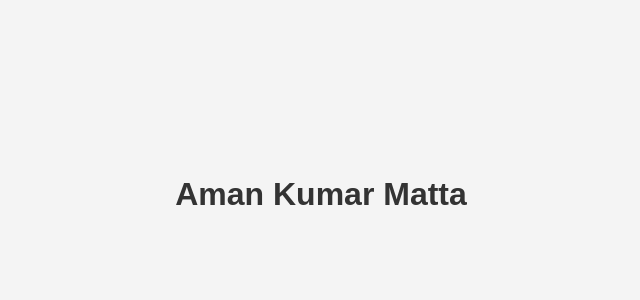
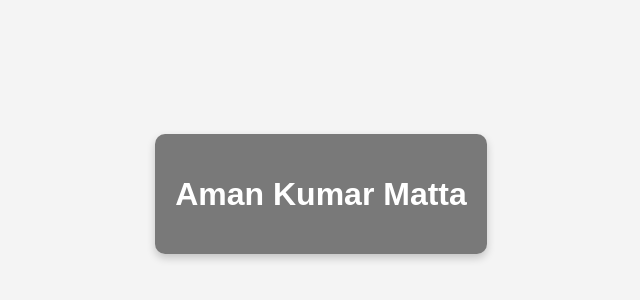
Before and after one commit to amankumarmatta/Website, a plain HTML site: page index.html in a window 1280 px wide. Shown: the part 206-506 px from the top of the page, without its empty margins (319-959 px from the left). Drawn offline with Linux system fonts and the light colour scheme.

Commit message:
Added BG

```diff
--- a/index.html
+++ b/index.html
@@ -3,7 +3,7 @@
 <head>
     <meta charset="UTF-8">
     <meta name="viewport" content="width=device-width, initial-scale=1.0">
-    <title>My Website</title>
+    <title>Document</title>
     <style>
         body {
             font-family: Arial, sans-serif;
@@ -15,12 +15,20 @@
             height: 100vh;
             background-color: #f4f4f4;
         }
+        .glassy-background {
+            background: rgba(0, 0, 0, 0.5);
+            padding: 20px;
+            border-radius: 10px;
+            box-shadow: 0 4px 8px rgba(0, 0, 0, 0.2);
+        }
         h1 {
-            color: #333;
+            color: #fff;
         }
     </style>
 </head>
 <body>
-    <h1>Aman Kumar Matta</h1>
+    <div class="glassy-background">
+        <h1>Aman Kumar Matta</h1>
+    </div>
 </body>
 </html>
```
